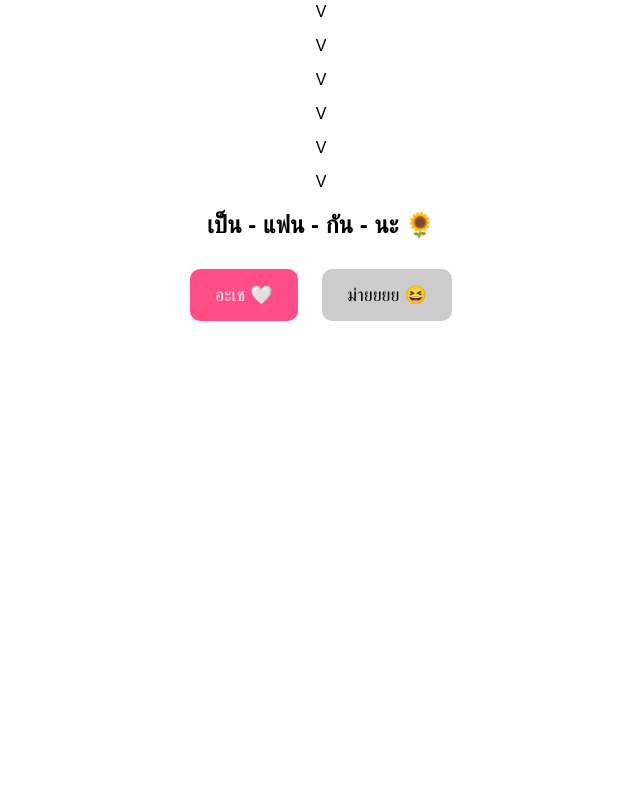
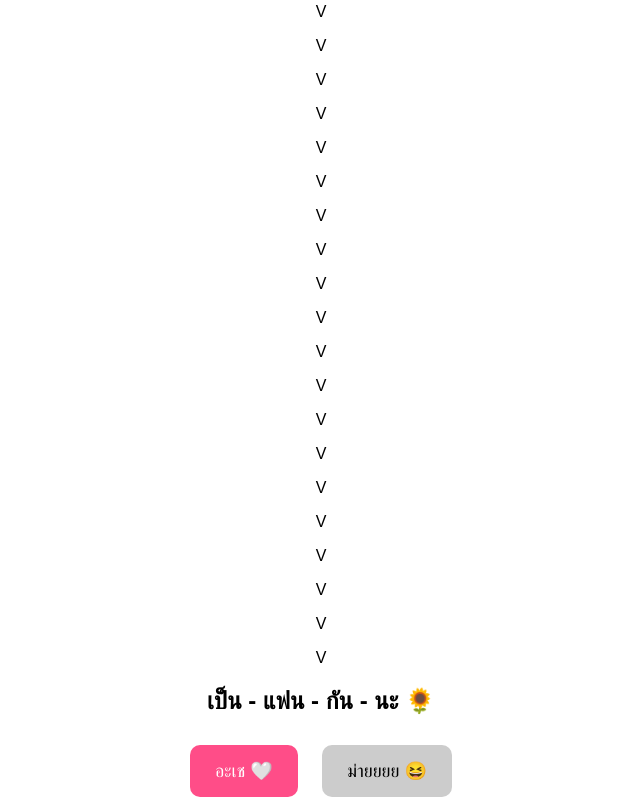
Before and after one commit to cpli10390640/EYEFLUKE, a plain HTML site: page index.html in a window 1280 px wide. Shown: the part 1012-1819 px from the top of the page, without its empty margins (319-959 px from the left). Before the commit the page ends 1343 px from the top, so only its background shows below. Drawn offline with Linux system fonts and the light colour scheme.

Commit message:
index.html

```diff
--- a/index.html
+++ b/index.html
@@ -76,6 +76,20 @@
 <p>V</p>
 <p>V</p>
 <p>V</p>
+<p>V</p>
+<p>V</p>
+<p>V</p>
+<p>V</p>
+<p>V</p>
+<p>V</p>
+<p>V</p>
+<p>V</p>
+<p>V</p>
+<p>V</p>
+<p>V</p>
+<p>V</p>
+<p>V</p>
+<p>V</p>
 
 <h2>เป็น - แฟน - กัน - นะ 🌻</h2>
 
```
